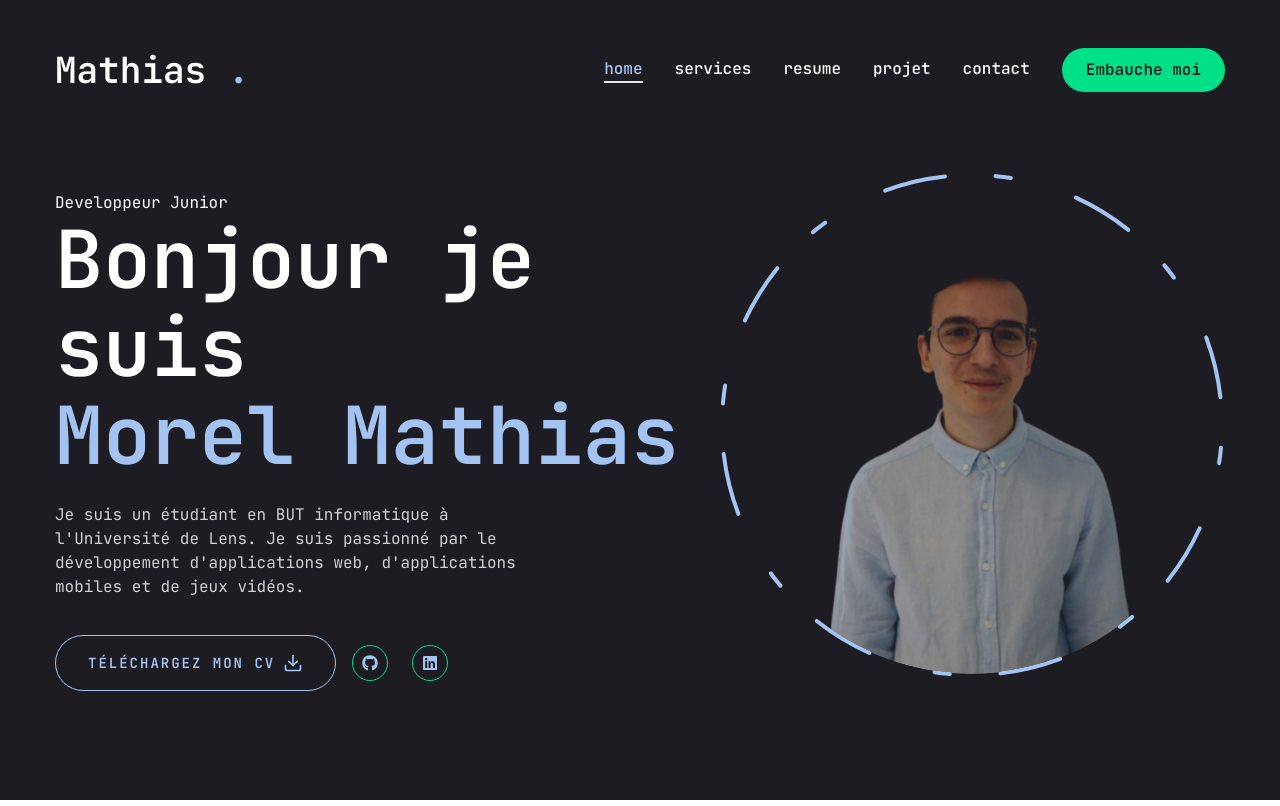
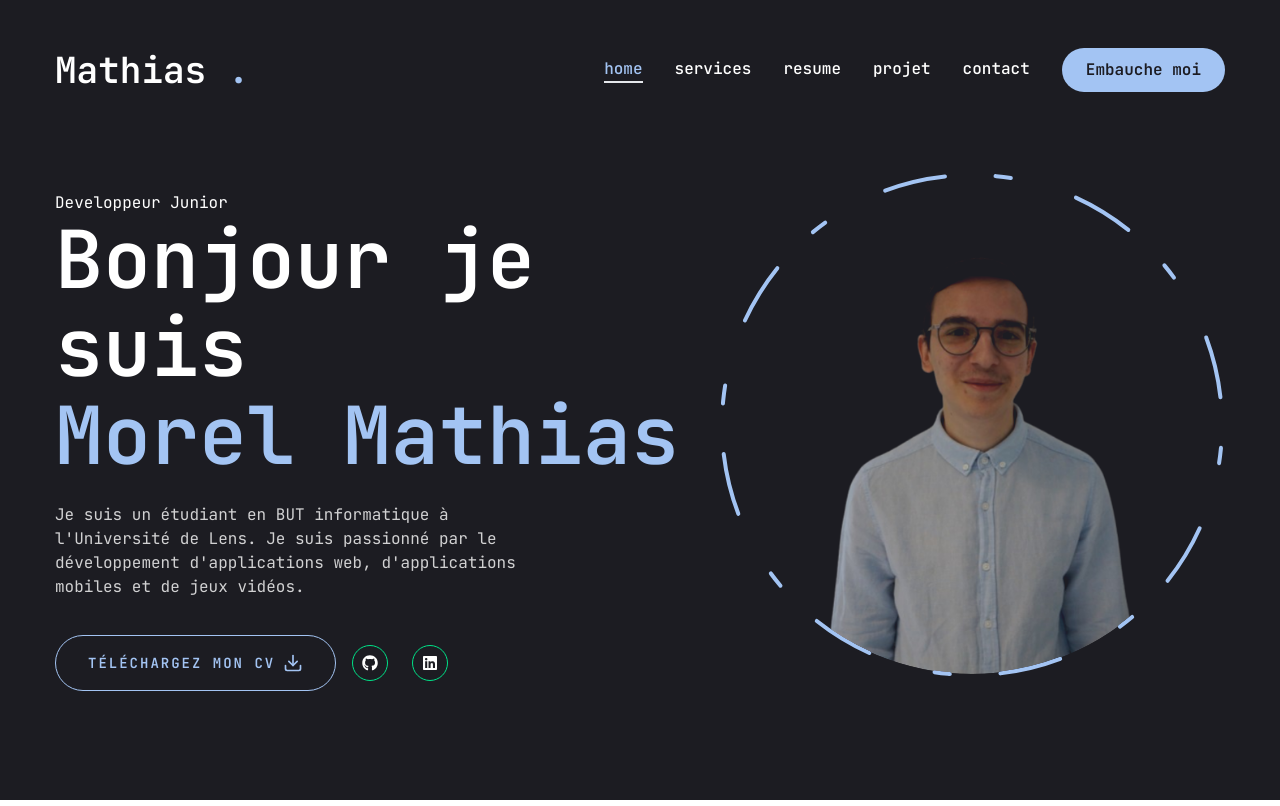
Before and after one commit to Mathias92-cmd/portfolio, a Next.js app: page / in a window 1280 px wide. Built offline with nearby package versions, Linux system fonts and the light colour scheme.

Commit message:
Changement couleur v2

```diff
--- a/app/globals.css
+++ b/app/globals.css
@@ -6,6 +6,7 @@
   :root {
     --radius: 0.5rem;
     --text-accent: #a3c4f3;
+    --text-accent-hover: #82a1d9;
   }
 
   body {
--- a/app/page.jsx
+++ b/app/page.jsx
@@ -25,7 +25,7 @@ const Home = () => {
                             <div className="mb-8 xl:mb-0">
                                 <Social
                                     containerStyles="flex gap-6"
-                                    iconStyles="w-9 h-9 border border-accent rounded-full flex justify-center items-center text-accent text-base hover:bg-accent hover:text-primary hover:transition-all duration-500"
+                                    iconStyles="w-9 h-9 border border-accent rounded-full flex justify-center items-center var(--text-accent) text-base hover:bg-[#82a1d9] hover:text-primary hover:transition-all duration-500"
                                 />
                             </div>
                         </div>
--- a/components/Social.jsx
+++ b/components/Social.jsx
@@ -3,8 +3,8 @@ import Link from 'next/link';
 import { FaGithub , FaLinkedin} from 'react-icons/fa';
 
 const resSocial = [
-    {icon: <FaGithub />, path: ''},
-    {icon: <FaLinkedin />, path: ''},
+    {icon: <FaGithub />, path: 'https://github.com/Mathias92-cmd'},
+    {icon: <FaLinkedin />, path: 'https://www.linkedin.com/in/mathias-morel-753951329/'},
 ];
 
 
--- a/components/ui/button.jsx
+++ b/components/ui/button.jsx
@@ -9,7 +9,7 @@ const buttonVariants = cva(
   {
     variants: {
       variant: {
-        default: "bg-accent text-primary hover:bg-accent-hover",
+          default: "bg-[var(--text-accent)] text-primary hover:bg-[var(--text-accent-hover)]",
           primary: "bg-primary text-white",
           outline: "border border-[var(--text-accent)] bg-transparent text-[var(--text-accent)] hover:bg-[var(--text-accent)] hover:text-primary",
       },
```
